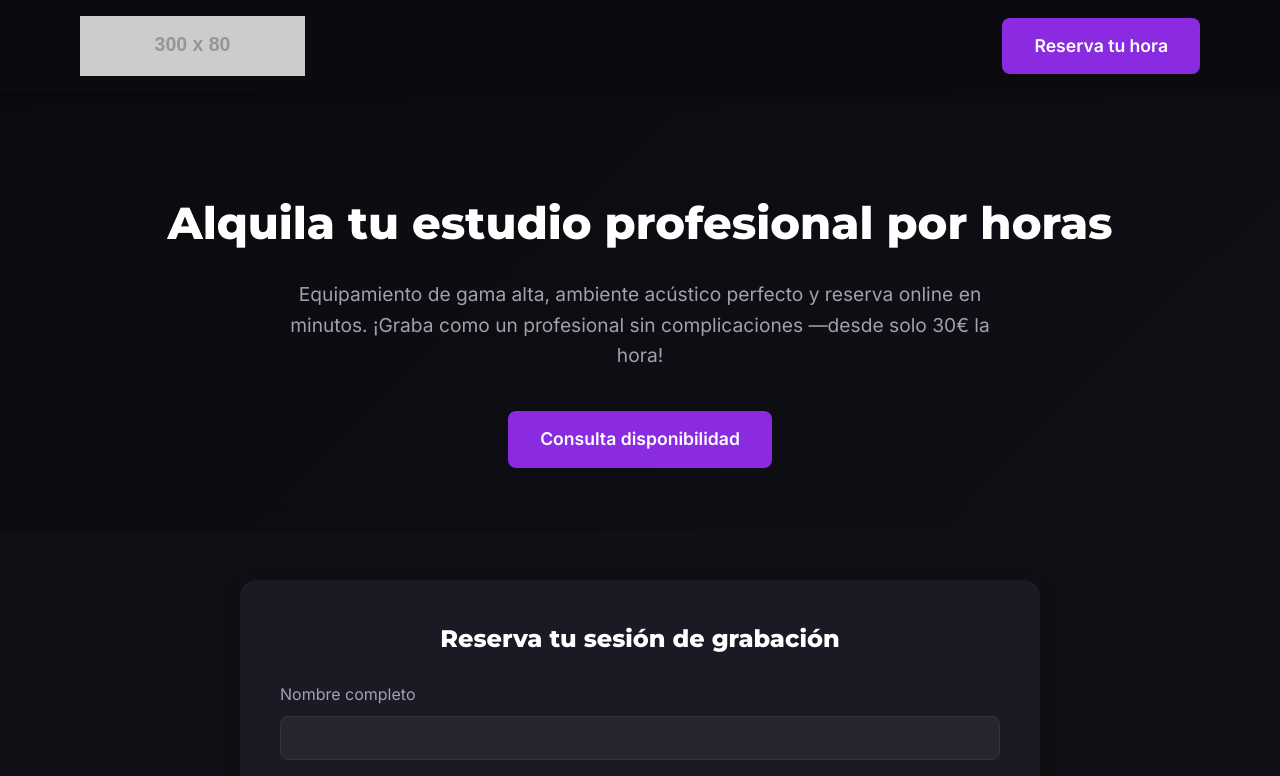
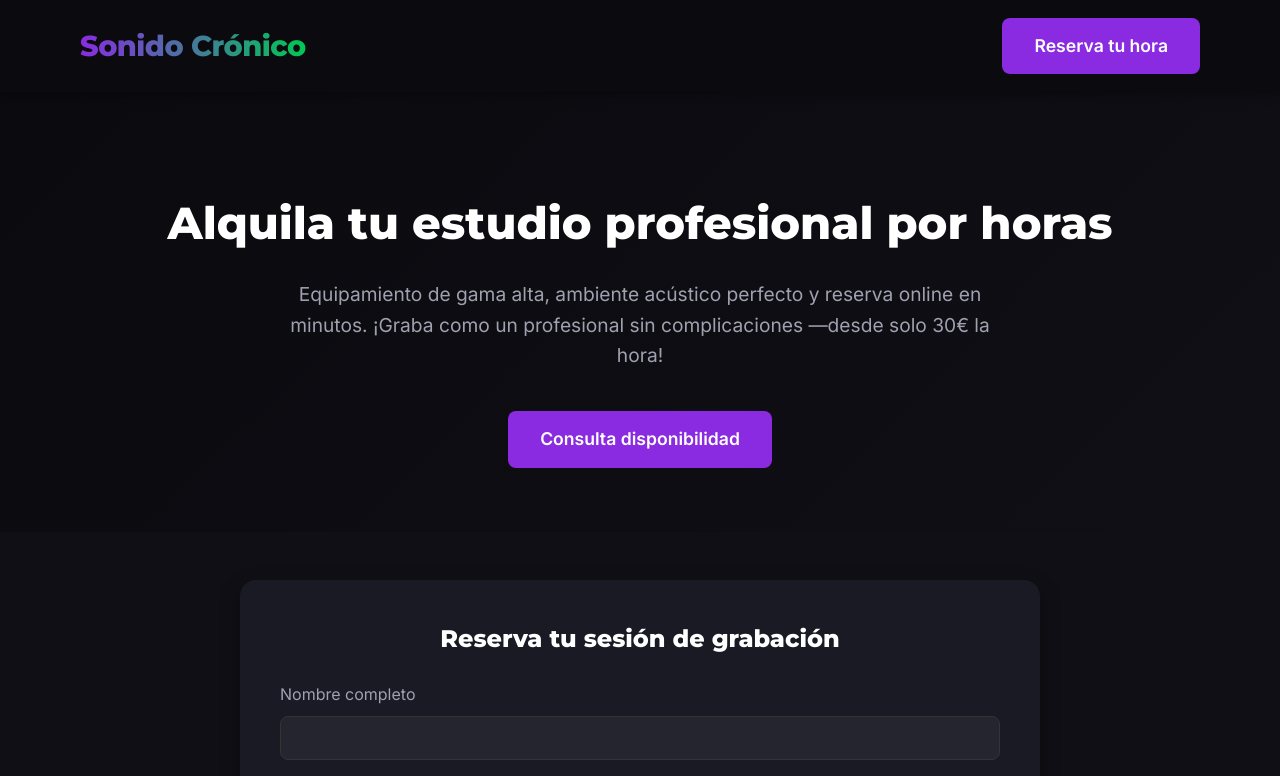
Before and after one commit to JMluxx/sonido-cronico-landing, a plain HTML site: page index.html in a window 1280 px wide. Shown: the top 776 px of the page. Drawn offline with Linux system fonts and the light colour scheme; placeholder pictures from the web are drawn by us.

Commit message:
Update index.html

```diff
--- a/index.html
+++ b/index.html
@@ -3,7 +3,7 @@
 <head>
   <meta charset="UTF-8" />
   <meta name="viewport" content="width=device-width, initial-scale=1.0"/>
-  <meta name="description" content="Alquila por horas el estudio profesional Sonido Crónico. Equipamiento de alta gama, ambiente ideal y reserva online en minutos. ¡Graba como un profesional desde solo 30€ la hora!">
+  <meta name="description" content="Alquila por horas el estudio profesional Sonido Crónico. Equipamiento de gama alta, ambiente ideal y reserva online en minutos. ¡Graba como un profesional desde solo 30€ la hora!">
   <meta name="keywords" content="estudio de grabación, alquiler estudio, grabación musical, Sonido Crónico, reserva estudio, alquiler por horas, Madrid, 30 euros">
   <meta name="author" content="Sonido Crónico">
   <title>Sonido Crónico | Alquila tu hora de grabación desde 30€</title>
@@ -71,13 +71,19 @@
 
     .logo {
       height: 60px;
-      width: auto;
+      display: flex;
+      align-items: center;
     }
 
-    .logo img {
-      height: 100%;
-      width: auto;
-      max-height: 60px;
+    .logo-text {
+      font-family: 'Montserrat', sans-serif;
+      font-weight: 800;
+      font-size: 1.8rem;
+      background: linear-gradient(90deg, #8a2be2, #00c853);
+      -webkit-background-clip: text;
+      background-clip: text;
+      color: transparent;
+      letter-spacing: -0.5px;
     }
 
     /* Hero */
@@ -353,16 +359,19 @@
       .logo {
         height: 50px;
       }
+      .logo-text {
+        font-size: 1.5rem;
+      }
     }
   </style>
 </head>
 <body>
 
-  <!-- Header -->
+  <!-- Header con LOGO DE TEXTO (visible y sin imágenes rotas) -->
   <header>
     <div class="container header-content">
       <div class="logo">
-        <img src="https://placehold.co/300x80/8a2be2/ffffff?text=Sonido+Cronico" alt="Logo Sonido Crónico">
+        <div class="logo-text">Sonido Crónico</div>
       </div>
       <a href="#booking" class="btn">Reserva tu hora</a>
     </div>
@@ -470,15 +479,15 @@
     </div>
   </section>
 
-  <!-- Galería -->
+  <!-- Galería con placeholders descriptivos -->
   <section class="benefits">
     <div class="container">
       <h2 class="section-title">Nuestro estudio</h2>
       <div class="gallery">
         <img src="https://placehold.co/600x400/1a1a25/8a2be2?text=Sala+de+Reuniones" alt="Sala de reuniones">
         <img src="https://placehold.co/600x400/1a1a25/8a2be2?text=Sala+de+Video+Clips" alt="Sala de video clips">
-        <img src="https://placehold.co/300x80/8a2be2/ffffff?text=Sonido+Cronico" alt="Logo Sonido Crónico">
-        <img src="https://placehold.co/600x400/1a1a25/8a2be2?text=Sala+de+Reuniones" alt="Sala de reuniones">
+        <img src="https://placehold.co/600x400/1a1a25/00c853?text=Control+Studio" alt="Sala de control">
+        <img src="https://placehold.co/600x400/1a1a25/ff5252?text=Equipamiento" alt="Equipamiento profesional">
       </div>
     </div>
   </section>
```
